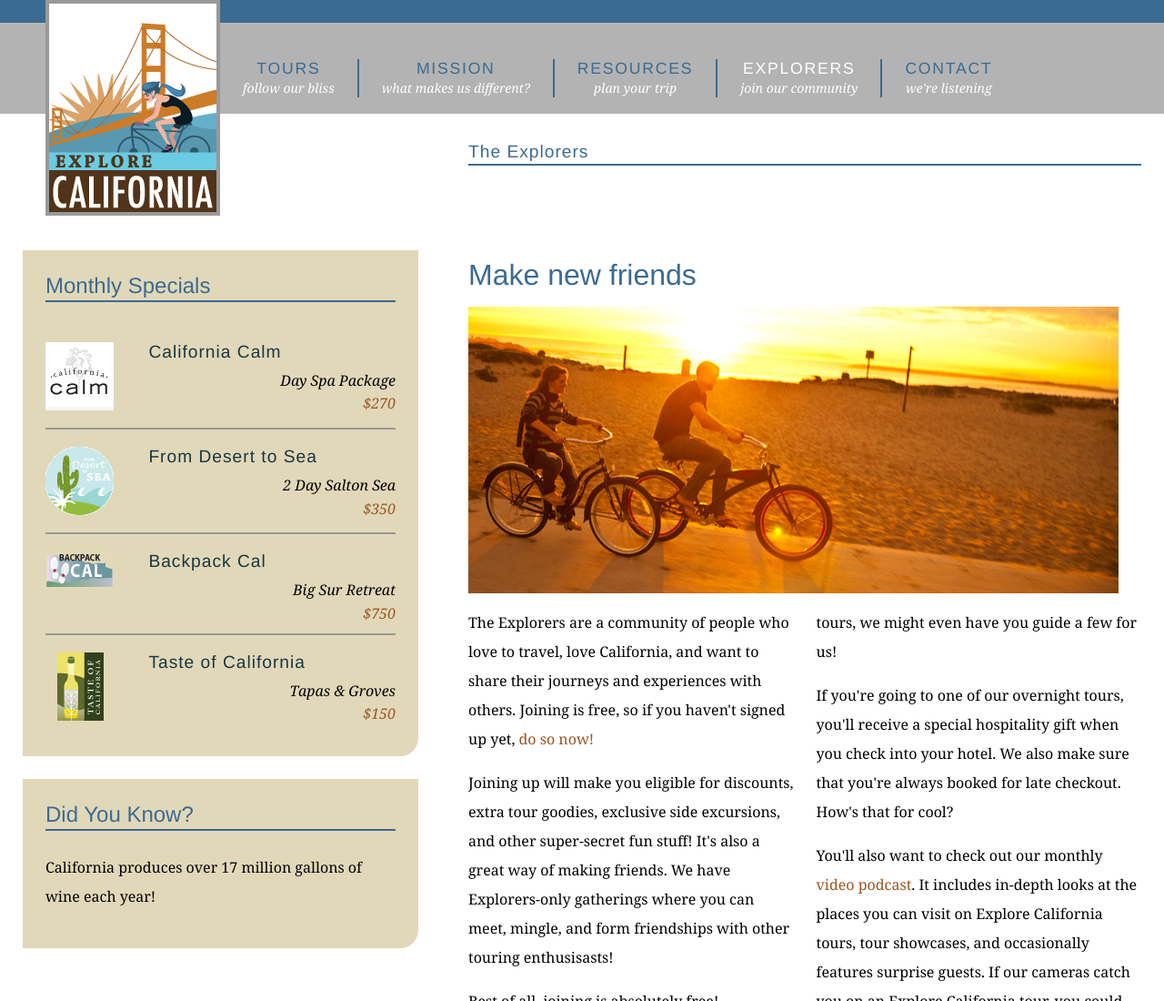
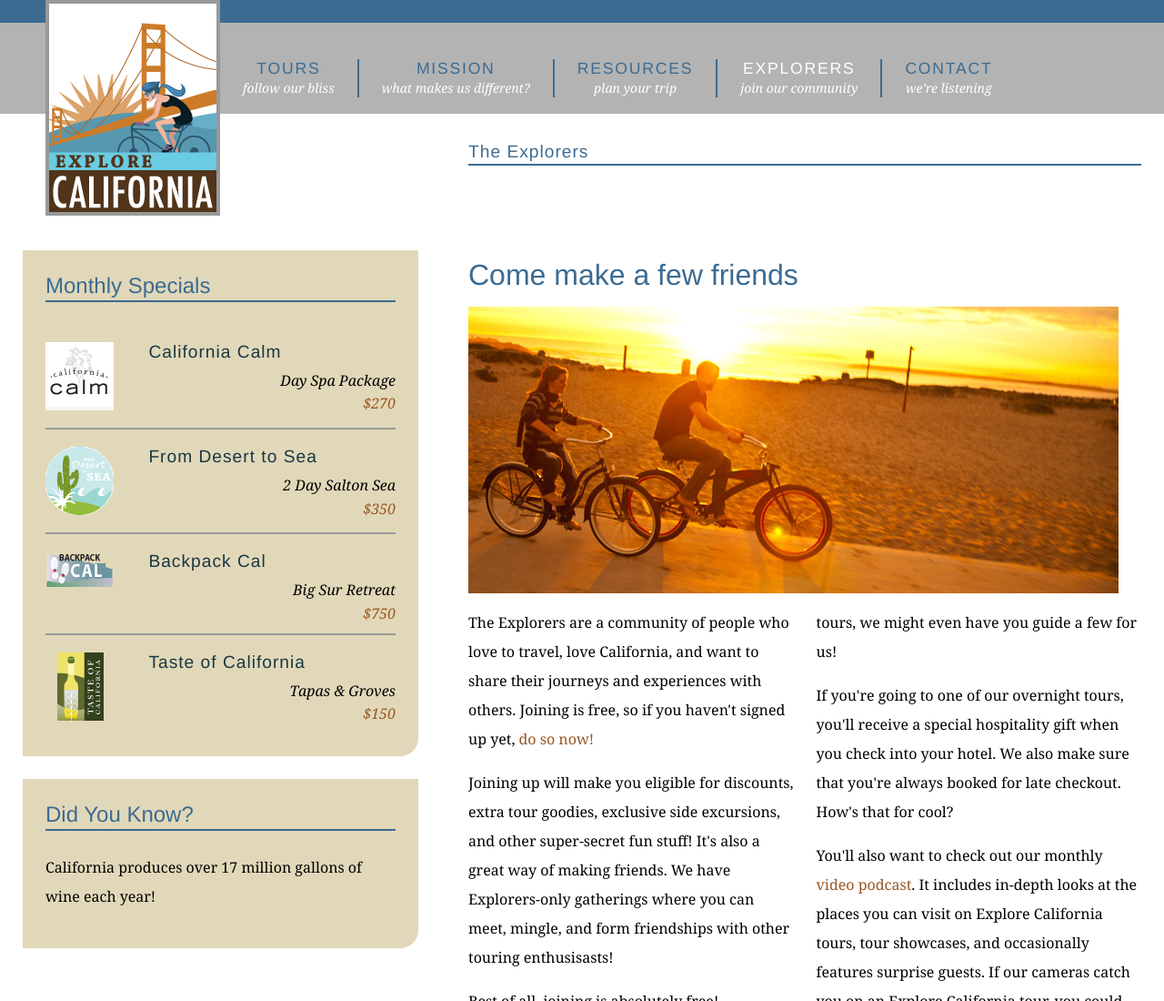
Before and after one commit to paulatarnogorska/explore_california, a plain HTML site: page explorers.html in a window 1280 px wide. Shown: the top 1100 px of the page at 91% size. Drawn offline with Linux system fonts and the light colour scheme.

Commit message:
Revert "Change of the titel"
This reverts commit 495bc1b04b93c6bb10895ee00507aabd6dbeabee.

```diff
--- a/explorers.html
+++ b/explorers.html
@@ -64,7 +64,7 @@
           </div>
         </div>
         <div id="mainArticle">
-          <h1>Make new friends</h1>
+          <h1>Come make a few friends</h1>
           <img src="assets/images/bikes.jpg" alt="Come join us!" class="articleImage" />
           <div class="multiCol">
             <p>The Explorers are a community of people who love to travel, love California, and want to share their journeys and experiences with others. Joining is free, so if you haven't signed up yet, <a href="explorers/join.html">do so now!</a></p>
```
